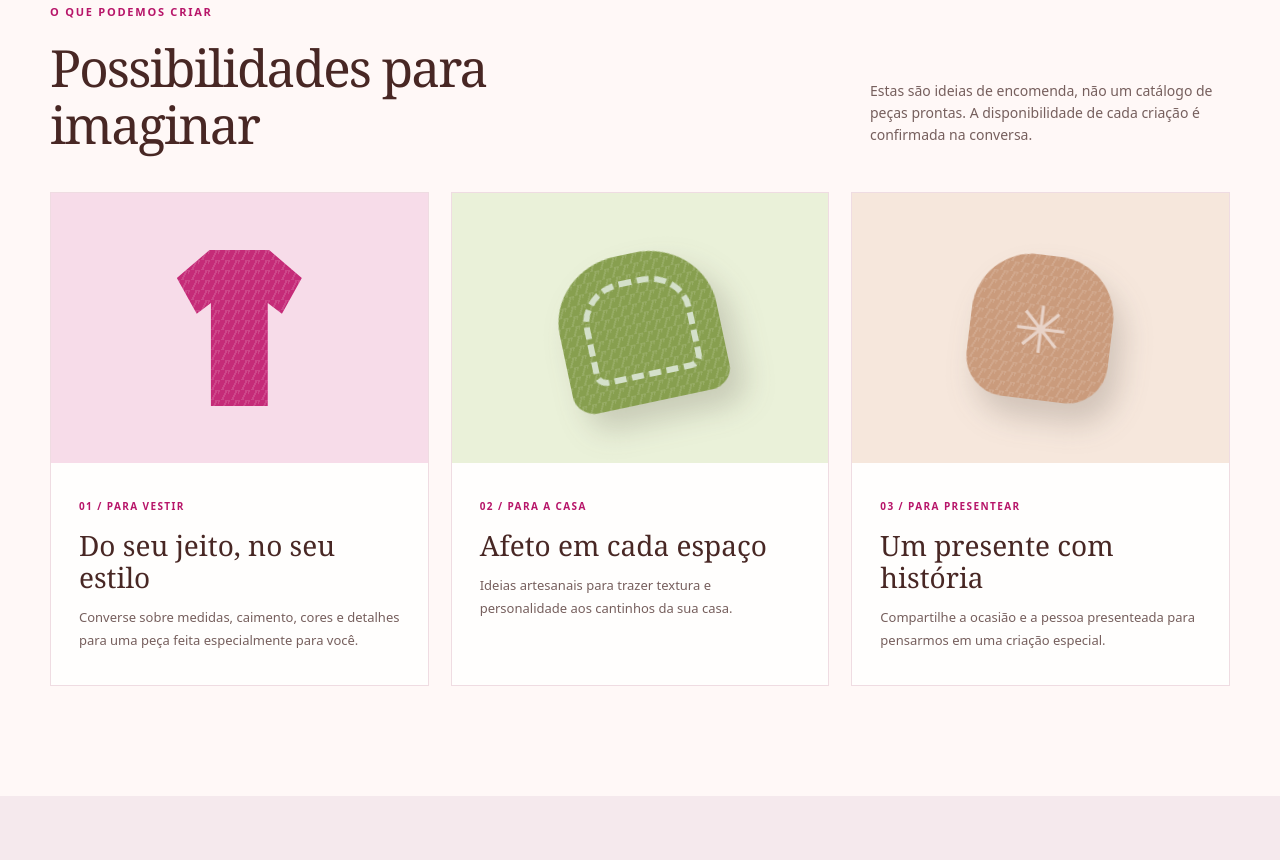
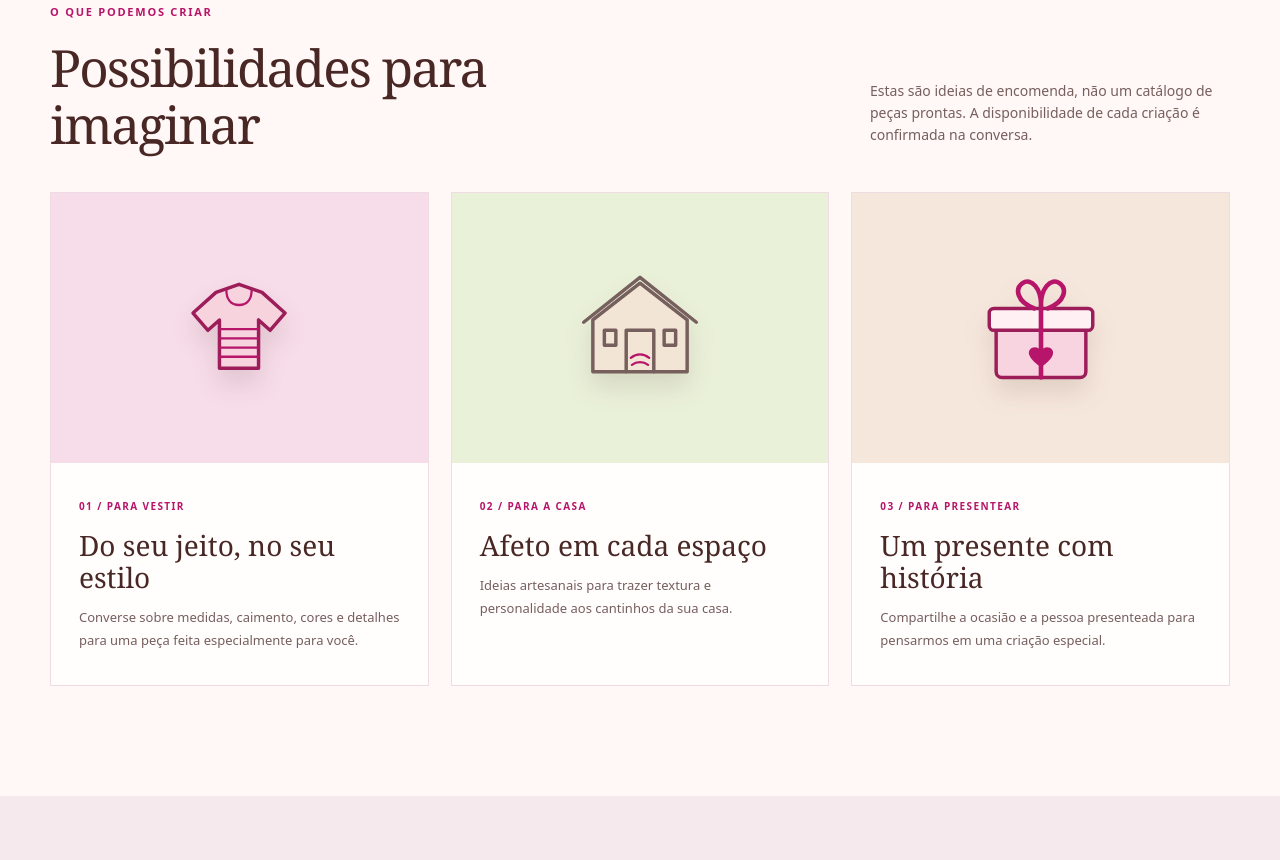
Before and after one commit to Aloisio246/D-artes-Croch-, a plain HTML site: page index.html in a window 1280 px wide. Shown: the part 960-1820 px from the top of the page. Drawn offline with Linux system fonts and the light colour scheme.

Commit message:
Adicionar icones D'artes Croche ao site

```diff
--- a/index.html
+++ b/index.html
@@ -4,6 +4,7 @@
   <meta charset="utf-8">
   <meta name="viewport" content="width=device-width, initial-scale=1">
   <meta name="theme-color" content="#fff8f7">
+  <link rel="icon" type="image/svg+xml" href="assets/icone-marca.svg">
   <meta name="description" content="Peças de crochê criadas sob encomenda. Conte sua ideia e peça um orçamento personalizado pelo WhatsApp.">
   <title>D’artes Crochê | Peças feitas sob encomenda</title>
   <style>
@@ -38,6 +39,7 @@
 @media(max-width:700px){.hero-art{min-height:390px}}
 @media(max-width:470px){.hero-art{min-height:330px}}
 
+.category-icon{width:138px;height:138px;filter:drop-shadow(0 14px 12px rgba(72,39,36,.12));transition:transform .2s}.possibility-card:hover .category-icon{transform:translateY(-5px)}
 </style>
   <script defer>
 const WHATSAPP_NUMBER = '5565993087631';
@@ -130,9 +132,9 @@ if (typeof module !== 'undefined') module.exports = { WHATSAPP_NUMBER, messageFr
     <section class="section container" id="possibilidades" aria-labelledby="possibilidades-title">
       <div class="section-heading"><div><p class="eyebrow">O que podemos criar</p><h2 id="possibilidades-title">Possibilidades para imaginar</h2></div><p>Estas são ideias de encomenda, não um catálogo de peças prontas. A disponibilidade de cada criação é confirmada na conversa.</p></div>
       <div class="possibilities">
-        <article class="possibility-card card-wear"><div class="card-art card-art-wear" aria-hidden="true"><span class="stitched-shape shape-wear"></span></div><div class="card-copy"><span>01 / PARA VESTIR</span><h3>Do seu jeito, no seu estilo</h3><p>Converse sobre medidas, caimento, cores e detalhes para uma peça feita especialmente para você.</p></div></article>
-        <article class="possibility-card card-home"><div class="card-art card-art-home" aria-hidden="true"><span class="stitched-shape shape-home"></span></div><div class="card-copy"><span>02 / PARA A CASA</span><h3>Afeto em cada espaço</h3><p>Ideias artesanais para trazer textura e personalidade aos cantinhos da sua casa.</p></div></article>
-        <article class="possibility-card card-gift"><div class="card-art card-art-gift" aria-hidden="true"><span class="stitched-shape shape-gift"></span></div><div class="card-copy"><span>03 / PARA PRESENTEAR</span><h3>Um presente com história</h3><p>Compartilhe a ocasião e a pessoa presenteada para pensarmos em uma criação especial.</p></div></article>
+        <article class="possibility-card card-wear"><div class="card-art card-art-wear" aria-hidden="true"><img class="category-icon" src="assets/icone-vestir.svg" alt="" width="120" height="120"></div><div class="card-copy"><span>01 / PARA VESTIR</span><h3>Do seu jeito, no seu estilo</h3><p>Converse sobre medidas, caimento, cores e detalhes para uma peça feita especialmente para você.</p></div></article>
+        <article class="possibility-card card-home"><div class="card-art card-art-home" aria-hidden="true"><img class="category-icon" src="assets/icone-casa.svg" alt="" width="120" height="120"></div><div class="card-copy"><span>02 / PARA A CASA</span><h3>Afeto em cada espaço</h3><p>Ideias artesanais para trazer textura e personalidade aos cantinhos da sua casa.</p></div></article>
+        <article class="possibility-card card-gift"><div class="card-art card-art-gift" aria-hidden="true"><img class="category-icon" src="assets/icone-presente.svg" alt="" width="120" height="120"></div><div class="card-copy"><span>03 / PARA PRESENTEAR</span><h3>Um presente com história</h3><p>Compartilhe a ocasião e a pessoa presenteada para pensarmos em uma criação especial.</p></div></article>
       </div>
     </section>
 
```
Also changed, not shown: politicas.html (+1 -0 lines), assets/icone-casa.svg (added), assets/icone-marca.svg (added), assets/icone-presente.svg (added), assets/icone-vestir.svg (added).
